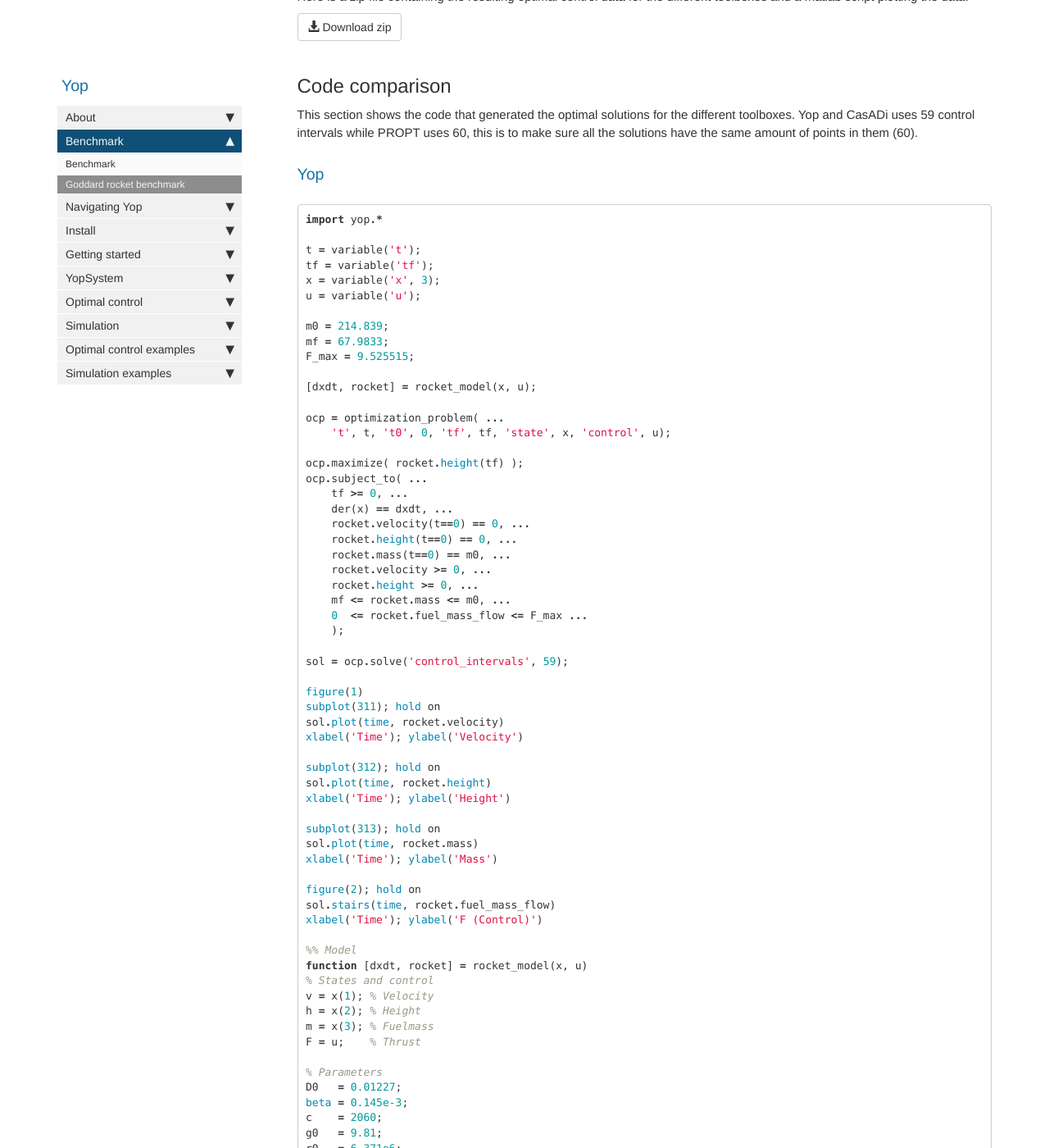
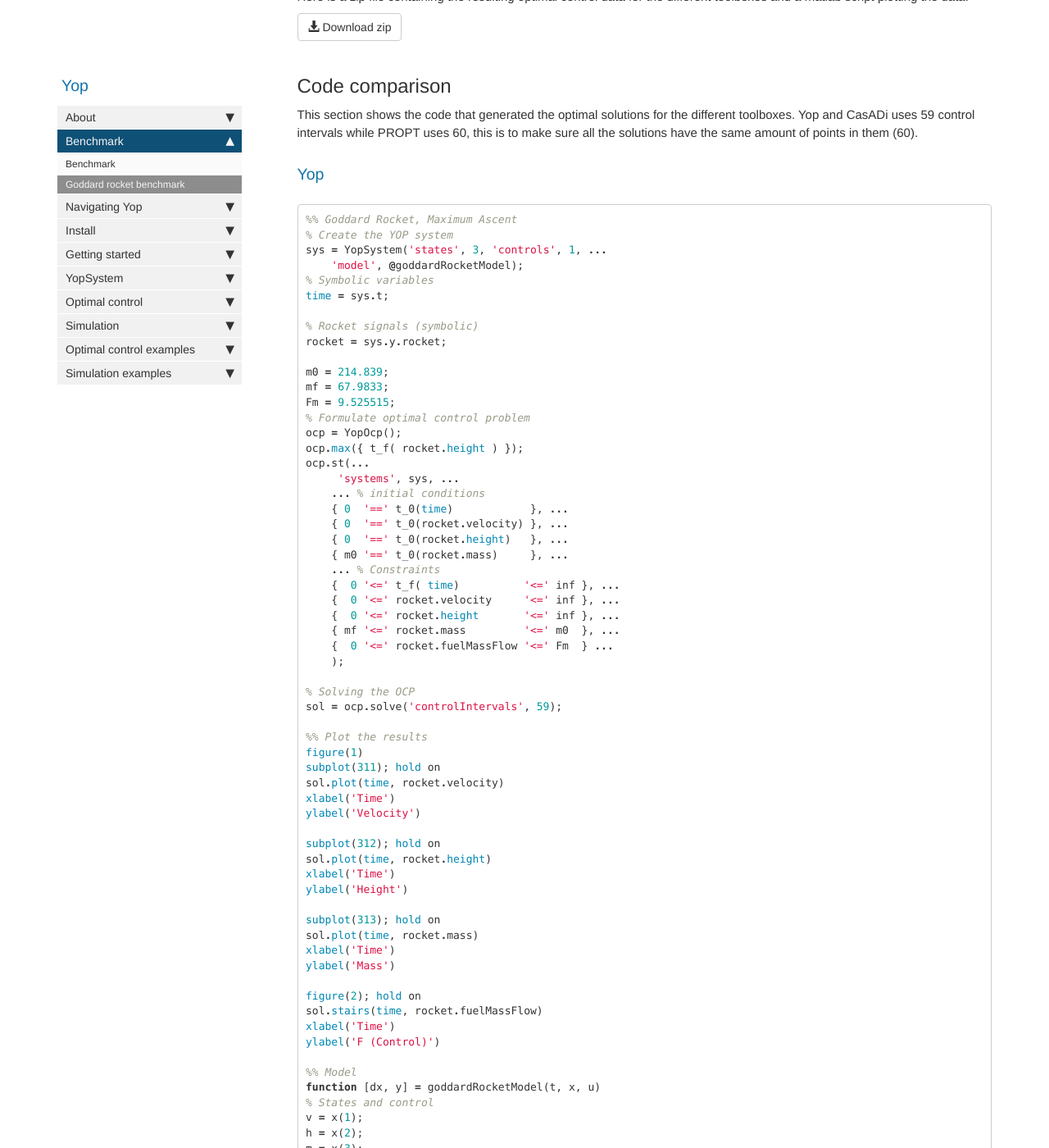
Before and after one commit to yoptimization/yoptimization, a Jekyll site: the page built from pages/benchmark/goddard_benchmark.md, in a window 1280 px wide and 1400 px high, scrolled down 1628 px. Shown: the whole window at 82% size. Built offline with Jekyll 4.4.1, drawn with Linux system fonts in a browser that asks for light colours; nearby versions of some CDN libraries; comment, search, counter and statistics services are not loaded; some of the changed text lies outside the part shown.

Commit message:
Changed yop implementation

````diff
--- a/pages/benchmark/goddard_benchmark.md
+++ b/pages/benchmark/goddard_benchmark.md
@@ -30,61 +30,69 @@ This section shows the code that generated the optimal solutions for the differe
 ### Yop
 
 ```matlab
-import yop.*
+%% Goddard Rocket, Maximum Ascent
+% Create the YOP system
+sys = YopSystem('states', 3, 'controls', 1, ...
+    'model', @goddardRocketModel);
+% Symbolic variables
+time = sys.t;
 
-t = variable('t');
-tf = variable('tf');
-x = variable('x', 3);
-u = variable('u');
+% Rocket signals (symbolic)
+rocket = sys.y.rocket;
 
 m0 = 214.839;
 mf = 67.9833;
-F_max = 9.525515;
-
-[dxdt, rocket] = rocket_model(x, u);
-
-ocp = optimization_problem( ...
-    't', t, 't0', 0, 'tf', tf, 'state', x, 'control', u);
-
-ocp.maximize( rocket.height(tf) );
-ocp.subject_to( ...
-    tf >= 0, ...
-    der(x) == dxdt, ...
-    rocket.velocity(t==0) == 0, ...
-    rocket.height(t==0) == 0, ...
-    rocket.mass(t==0) == m0, ...
-    rocket.velocity >= 0, ...
-    rocket.height >= 0, ...
-    mf <= rocket.mass <= m0, ...
-    0  <= rocket.fuel_mass_flow <= F_max ...
+Fm = 9.525515;
+% Formulate optimal control problem
+ocp = YopOcp();
+ocp.max({ t_f( rocket.height ) });
+ocp.st(...
+     'systems', sys, ...
+    ... % initial conditions
+    { 0  '==' t_0(time)            }, ...
+    { 0  '==' t_0(rocket.velocity) }, ...
+    { 0  '==' t_0(rocket.height)   }, ...
+    { m0 '==' t_0(rocket.mass)     }, ...
+    ... % Constraints
+    {  0 '<=' t_f( time)          '<=' inf }, ...
+    {  0 '<=' rocket.velocity     '<=' inf }, ...
+    {  0 '<=' rocket.height       '<=' inf }, ...
+    { mf '<=' rocket.mass         '<=' m0  }, ...
+    {  0 '<=' rocket.fuelMassFlow '<=' Fm  } ...
     );
 
-sol = ocp.solve('control_intervals', 59);
+% Solving the OCP
+sol = ocp.solve('controlIntervals', 59);
 
+%% Plot the results
 figure(1)
 subplot(311); hold on
 sol.plot(time, rocket.velocity)
-xlabel('Time'); ylabel('Velocity')
+xlabel('Time')
+ylabel('Velocity')
 
 subplot(312); hold on
 sol.plot(time, rocket.height)
-xlabel('Time'); ylabel('Height')
+xlabel('Time')
+ylabel('Height')
 
 subplot(313); hold on
 sol.plot(time, rocket.mass)
-xlabel('Time'); ylabel('Mass')
+xlabel('Time')
+ylabel('Mass')
 
 figure(2); hold on
-sol.stairs(time, rocket.fuel_mass_flow)
-xlabel('Time'); ylabel('F (Control)')
+sol.stairs(time, rocket.fuelMassFlow)
+xlabel('Time')
+ylabel('F (Control)')
 
 %% Model
-function [dxdt, rocket] = rocket_model(x, u)
+function [dx, y] = goddardRocketModel(t, x, u)
 % States and control
-v = x(1); % Velocity
-h = x(2); % Height
-m = x(3); % Fuelmass
-F = u;    % Thrust
+v = x(1);
+h = x(2);
+m = x(3);
+F = u;
 
 % Parameters
 D0   = 0.01227;
@@ -94,21 +102,24 @@ g0   = 9.81;
 r0   = 6.371e6;
 
 % Drag and gravity
-D   = D0 * exp( -beta*h );
-F_D = sign(v) * D * v^2;
-g   = g0 * ( r0 / (r0+h) )^2;
+D   = D0*exp(-beta*h);
+F_D = sign(v)*D*v^2;
+g   = g0*(r0/(r0+h))^2;
 
 % Dynamics
-dv = ( F*c - F_D )/m - g;
+dv = (F*c-F_D)/m-g;
 dh = v;
 dm = -F;
-dxdt = [dv;dh;dm];
+dx = [dv;dh;dm];
 
 % Signals y
-rocket.velocity = v;
-rocket.height = h;
-rocket.mass = m;
-rocket.fuel_mass_flow = F;
+y.rocket.velocity     = v;
+y.rocket.height       = h;
+y.rocket.mass         = m;
+y.rocket.fuelMassFlow = F;
+y.drag.coefficient    = D;
+y.drag.force          = F_D;
+y.gravity             = g;
 end
 ```
 
````
